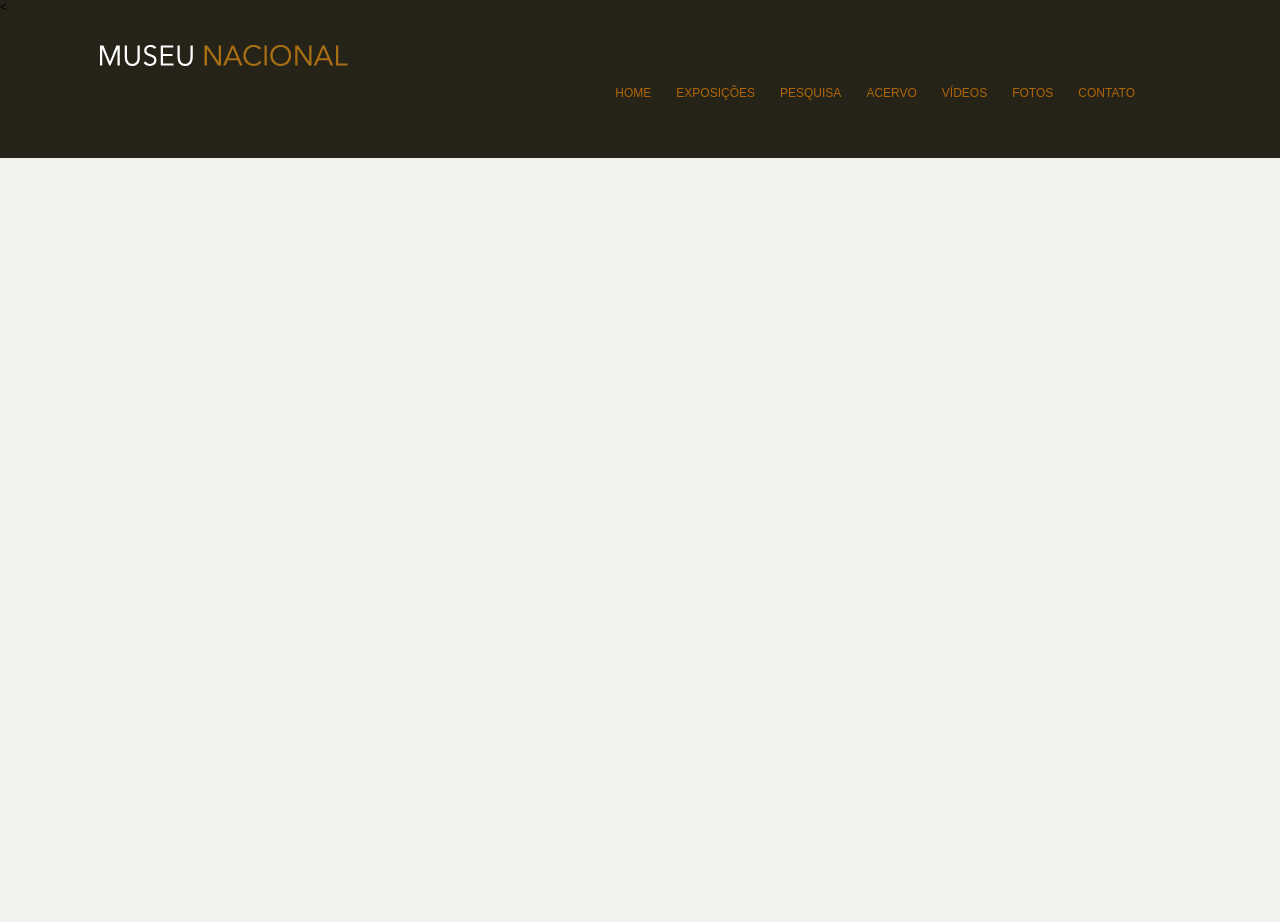
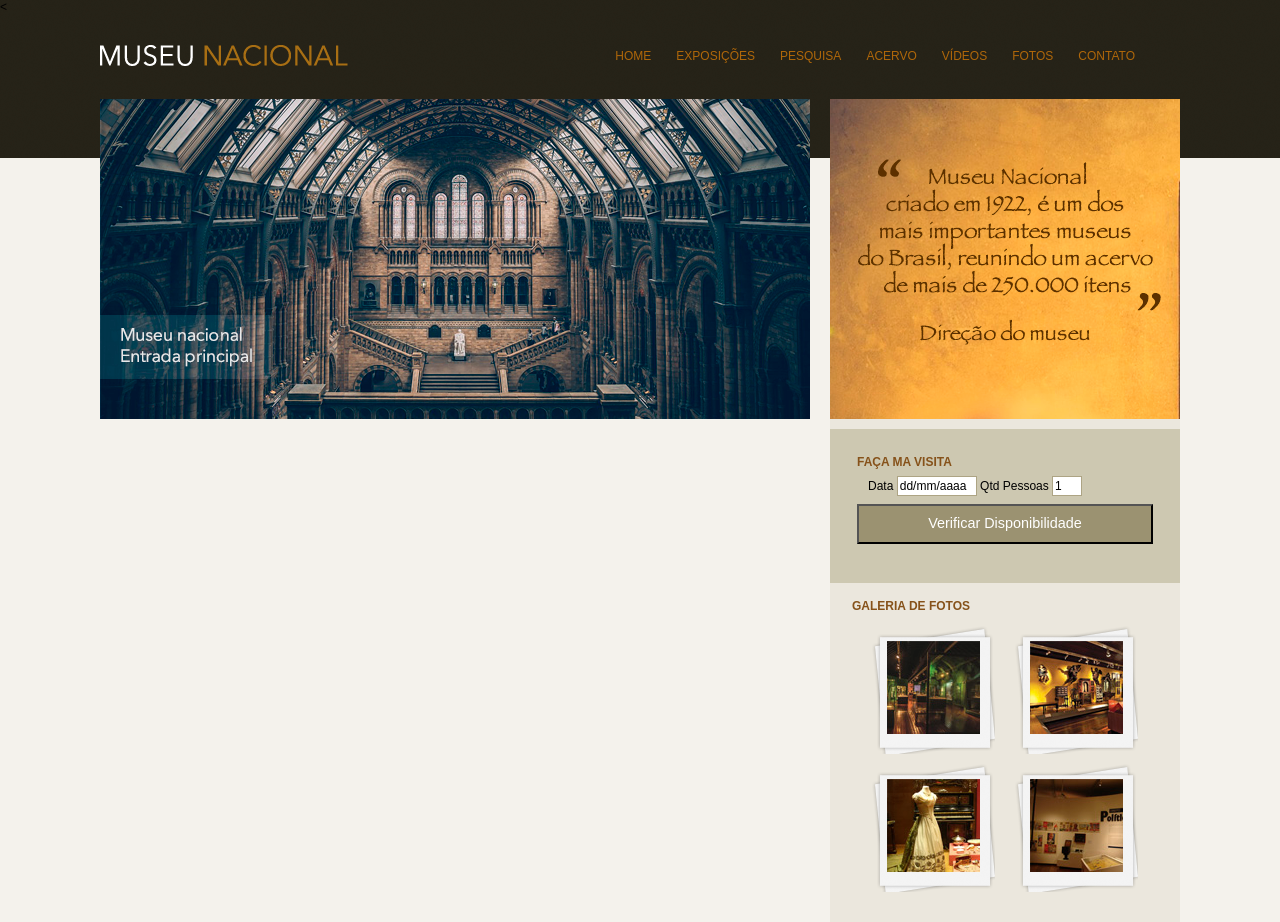
Before and after one commit to FranciscoBraga/projeto_museu_nacional, a plain HTML site: page index.html in a window 1280 px wide. Before the commit the page ends 800 px from the top, so only its background shows below. Drawn offline with Linux system fonts and the light colour scheme.

Commit message:
desenvolvimento da barra lateral

```diff
--- a/css/estilo.css
+++ b/css/estilo.css
@@ -23,7 +23,11 @@ a:hover
 }
 
 /*-----------Estrura do site---------------*/
-#logo
+#logo{
+	float: left;
+
+}
+#logo a
 {
 	width: 248px;
 	height: 21px;
@@ -60,3 +64,87 @@ nav ul li a:link
 nav ul li a:hover{
 	border-bottom:  1px solid #535858;
 }
+
+/*-------------Principal-------------*/
+
+#conteudo
+{
+	width: 710px;
+	float: left;
+
+}
+
+aside
+{
+	width: 350px;
+	float: right;
+	background: #ebe7dd;
+	padding-bottom: 30px;
+}
+
+section#visita
+{
+	background: #cdc8b1;
+	padding: 10px 27px 27px 27px;
+	margin-top: 10px;
+}
+
+section#galeria
+{
+	padding: 0 20px 0 20px;
+
+}
+section#galeria a{
+	display: block;
+	background: url(../img/fundo-foto.png) no-repeat;
+	float:left;
+	padding: 15px 15px 20px 15px;
+	margin:10px 0 0 20px;
+}
+
+section#galeria{
+	margin-left: 2px;
+	margin-top: 3px;
+}
+h4
+{
+	color: #86521a;
+	text-transform: uppercase;
+	padding-bottom: 3px;
+	margin-bottom: 0;
+}
+
+
+/*-------------Formularios-------------*/
+
+input
+{
+	height: 20px;
+	width: 80px;
+	background: #fff;
+	font-size: 1em;
+}
+
+input.campo
+{
+	border:1px solid #ada484;
+}
+
+input.botao
+{
+	background: #9b9271;
+	color: white;
+	height: 40px;
+	width: 100%;
+	font-size: 1.2em;
+}
+
+fieldset
+{
+	border:none;
+}
+
+legend
+{
+ display: none;
+}
--- a/index.html
+++ b/index.html
@@ -14,8 +14,7 @@
 
 </head>
 <body>
-	<!--Start Container-->
-	<div id="container">
+	<div id="container"><!--Start Container-->
 		<header><!--Start header-->
 			<div id="logo">
 				<h1><a href="">Museu Nacional</a></h1>
@@ -32,8 +31,48 @@
 				</ul>
 			</nav><!--End nave-->
 		</header><!--End header-->
+		<div id="principal"><!--Start Principal-->
+			<div id="conteudo"><!--Start Conteudo-->
+				<section id="capa">
+					<img src="img/museu.png">
+				</section>
+			</div><!--End Conteudo-->
+			<aside><!--Start Aside-->
+				<section id="depoimento">
+					<img src="img/depoimento.png">
+				</section>
+				<section id="visita"><!--start section visita-->
+					<h4>Faça ma visita</h4>
+					<form>
+						<fieldset>
+							<legend>Selecione uma data</legend>
+							<label  for="data">Data</label>
+							<input  class="campo"type="text" id='data' value="dd/mm/aaaa">
 
-	</div>
-	<!--End Container-->
+							<label for="qtd">Qtd Pessoas</label>
+							<input class="campo" style="width: 30px;" type="text" id='qdt' value="1">
+						</fieldset>
+						<input class="botao" type="submit" value="Verificar Disponibilidade">
+					</form>
+				</section><!-- End section visita-->
+				<section id='galeria'> <!-- start section galeria-->
+					<h4>Galeria de Fotos</h4>
+					<a href="">
+						<img src="img/imagem1.jpg" height="93" width="93">
+					</a>
+					<a href="">
+						<img src="img/imagem2.jpg" height="93" width="93">
+					</a>
+					<a href="">
+						<img src="img/imagem3.jpg" height="93" width="93">
+					</a>
+					<a href="">
+						<img src="img/imagem4.jpg" height="93" width="93">
+					</a>
+				</section><!-- End section galeria-->
+			</aside><!--End Aside-->
+		</div><!--End Principal-->
+	</div><!--End Container-->
+
 </body>
 </html>
```
